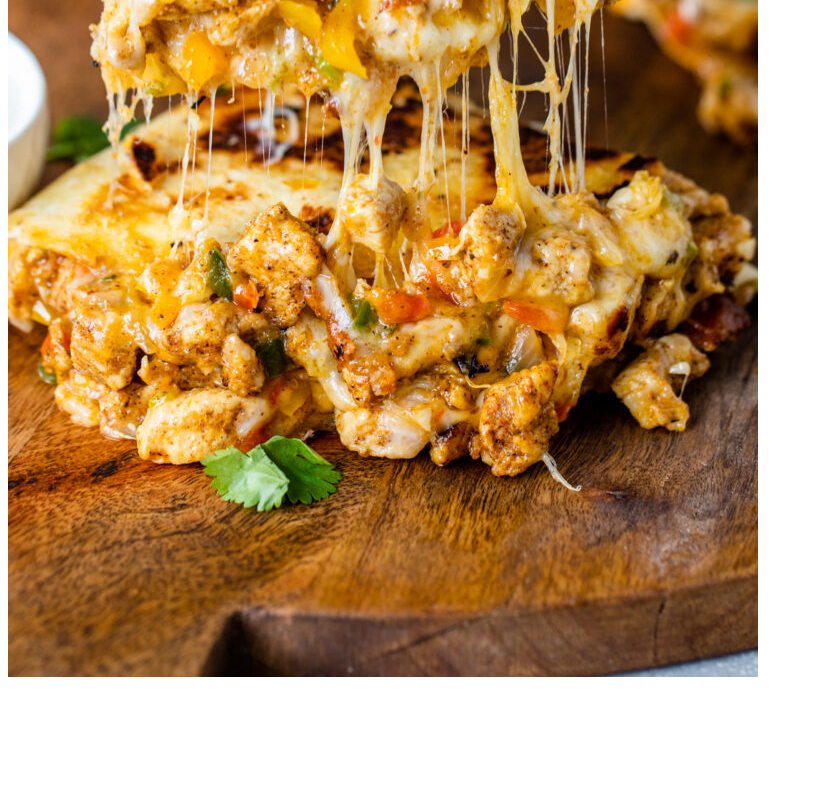
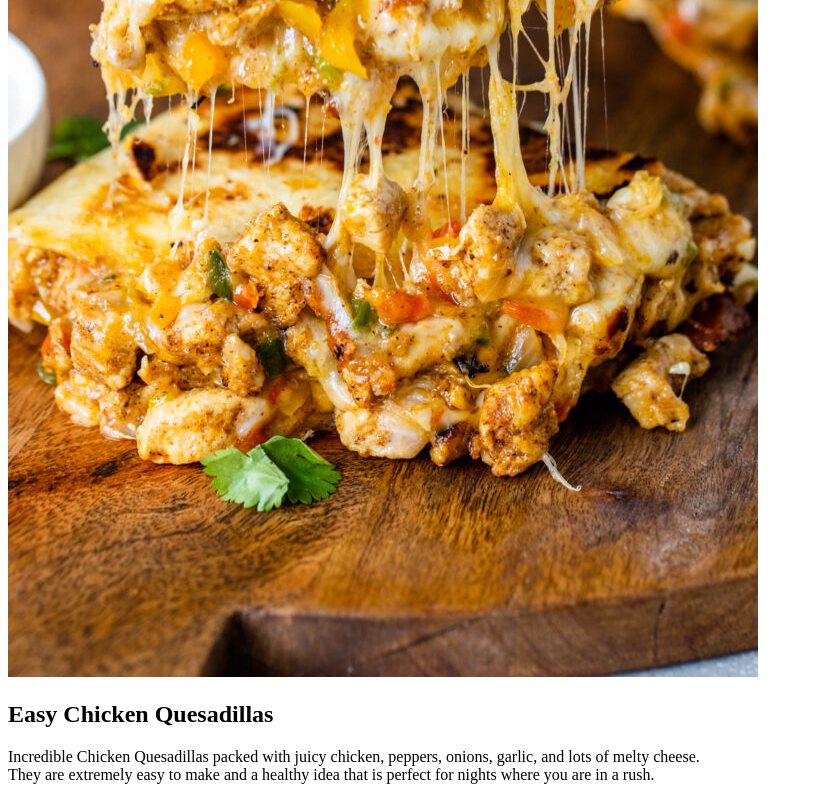
Before and after one commit to seniortoad/odin-recipes, a plain HTML site: page recipes/chickenquesadillas.html in a window 1280 px wide. Shown: the part 453-1253 px from the top of the page, without its empty margins (0-813 px from the left). Before the commit the page ends 1142 px from the top, so only its background shows below. Drawn offline with Linux system fonts and the light colour scheme.

Commit message:
Add description and extended description

```diff
--- a/recipes/chickenquesadillas.html
+++ b/recipes/chickenquesadillas.html
@@ -13,5 +13,16 @@
 
     <img src="../images/chickenquesadillas.jpg">
 
+    <h2>
+        Easy Chicken Quesadillas
+    </h2>
+    <p>
+        Incredible Chicken Quesadillas packed with juicy chicken, peppers, onions, garlic, and lots of melty cheese. <br>
+        They are extremely easy to make and a healthy idea that is perfect for nights where you are in a rush.
+    </p>
+
+
+
+
 </body>
 </html>
```
